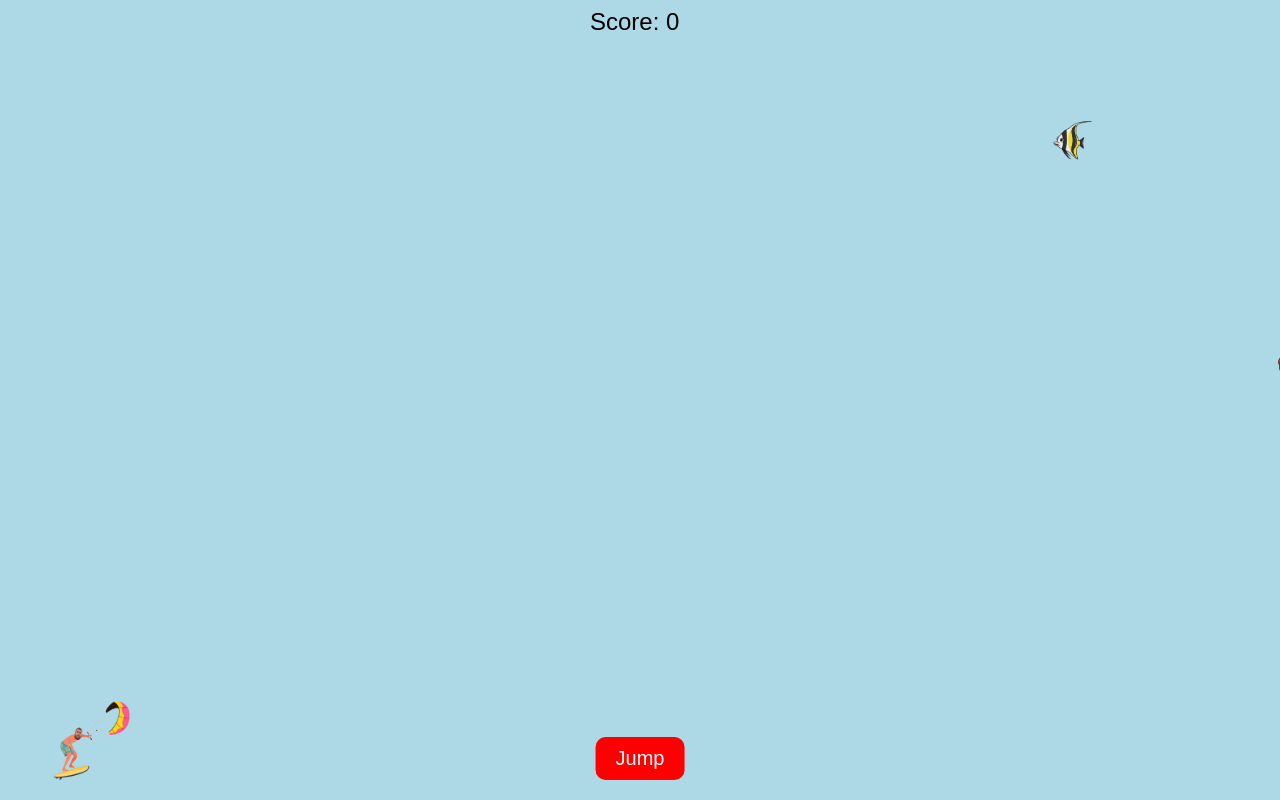
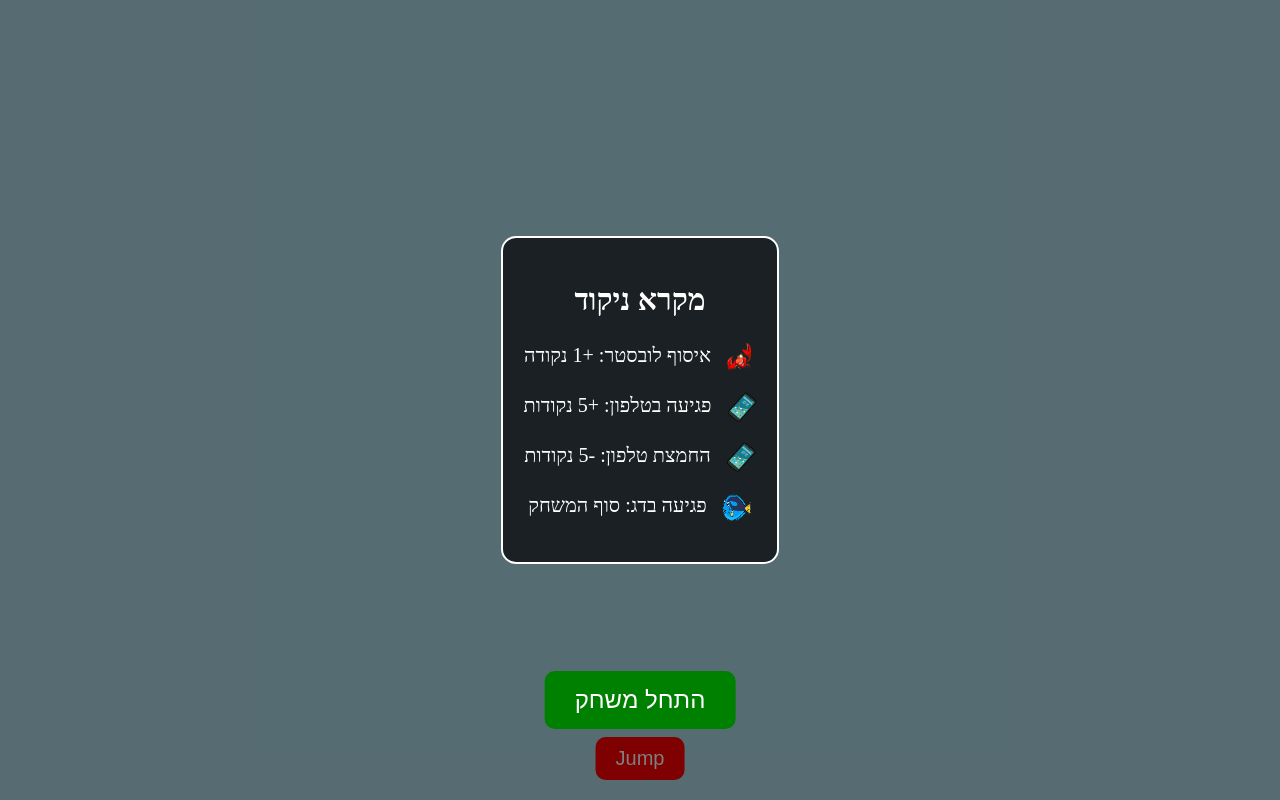
Before and after one commit to yanivz21/surfe, a plain HTML site: page index.html in a window 1280 px wide. Drawn offline with Linux system fonts and the light colour scheme.

Commit message:
Update index.html

```diff
--- a/index.html
+++ b/index.html
@@ -31,12 +31,87 @@
             cursor: pointer;
             border-radius: 10px;
         }
+        #startButton {
+            position: absolute;
+            top: calc(50% + 300px);
+            left: 50%;
+            transform: translate(-50%, -50%);
+            padding: 15px 30px;
+            background-color: green;
+            color: white;
+            font-size: 24px;
+            border: none;
+            cursor: pointer;
+            border-radius: 10px;
+            display: none;
+        }
+        .overlay {
+            position: absolute;
+            top: 0;
+            left: 0;
+            width: 100%;
+            height: 100%;
+            background: rgba(0, 0, 0, 0.5);
+            color: white;
+            display: flex;
+            justify-content: center;
+            align-items: center;
+            flex-direction: column;
+            font-size: 20px;
+            text-align: center;
+            display: none;
+        }
+        .score-guide {
+            border: 2px solid white;
+            padding: 20px;
+            border-radius: 15px;
+            background: rgba(0, 0, 0, 0.7);
+            position: relative;
+        }
+        .score-guide img {
+            width: 30px;
+            height: 30px;
+            vertical-align: middle;
+            margin-left: 10px;
+        }
+        #gameOverMessage {
+            position: absolute;
+            top: 20px;
+            left: 50%;
+            transform: translateX(-50%);
+            color: red;
+            font-size: 60px;
+            display: none;
+            animation: fadeIn 1s ease-in-out;
+        }
+
+        @keyframes fadeIn {
+            from {
+                opacity: 0;
+                transform: translateY(-20px);
+            }
+            to {
+                opacity: 1;
+                transform: translateY(0);
+            }
+        }
     </style>
 </head>
 <body>
 
 <canvas id="gameCanvas"></canvas>
 <button id="jumpButton">Jump</button>
+<div id="overlay" class="overlay">
+    <div class="score-guide">
+        <h2>מקרא ניקוד</h2>
+        <p>איסוף לובסטר: +1 נקודה <img src="lobster_image.png" alt="לובסטר" /></p>
+        <p>פגיעה בטלפון: +5 נקודות <img src="phone_image.png" alt="טלפון" /></p>
+        <p>החמצת טלפון: -5 נקודות <img src="phone_image.png" alt="טלפון" /></p>
+        <p>פגיעה בדג: סוף המשחק <img src="fish1.png" alt="דג" /></p>
+    </div>
+</div>
+<button id="startButton">התחל משחק</button>
+<div id="gameOverMessage">המשחק נגמר</div>
 
 <script>
     const canvas = document.getElementById("gameCanvas");
@@ -54,12 +129,13 @@
 
     let kate = {
         x: 50,
-        y: canvas.height - 140, // הגביה את גובה הגולש
+        y: canvas.height - 120,
         width: 80,
         height: 80,
         dy: 0,
-        gravity: 0.15, // כוח כבידה
-        isJumping: false,
+        gravity: 0.2,
+        jumpForce: 5,
+        isJumping: false
     };
 
     const fishImages = [
@@ -71,10 +147,11 @@
     lobsterImage.src = 'lobster_image.png';
     const lobsterSound = new Audio('lobster_sound.mp3');
     const fishCollisionSound = new Audio('fish_collision_sound.mp3');
+    const phoneHitSound = new Audio('phone_hit_sound.mp3');
+    const phoneMissSound = new Audio('phone_miss_sound.mp3');
+
     const phoneImage = new Image();
     phoneImage.src = 'phone_image.png';
-    const phoneHitSound = new Audio('phone_hit_sound.mp3');
-    const phoneMissSound = new Audio('phone_miss_sound.mp3');
 
     function getRandomFishImage() {
         const randomIndex = Math.floor(Math.random() * fishImages.length);
@@ -86,28 +163,48 @@
     let score = 0;
     let obstacles = [];
     let frameCount = 0;
-    const spawnRate = 150; // הגדלת הזמן בין הופעות דגים
+    const spawnRate = 100;
     let obstacleSpeed = 1.5;
+    let gameStarted = false;
 
     const jumpButton = document.getElementById("jumpButton");
-    jumpButton.addEventListener("mousedown", () => jump());
+    const startButton = document.getElementById("startButton");
+    const overlay = document.getElementById("overlay");
+    const gameOverMessage = document.getElementById("gameOverMessage");
+
+    startButton.addEventListener("click", () => {
+        startGame();
+    });
+
+    jumpButton.addEventListener("mousedown", () => {
+        if (gameStarted) {
+            jump();
+        }
+    });
+
+    window.addEventListener("keydown", (event) => {
+        if (event.code === "Space") {
+            jump();
+        }
+    });
 
     function jump() {
-        if (kate.isJumping) {
-            kate.dy += -2; // עלייה מתונה יותר
-        } else {
-            kate.dy = -5; // קפיצה ראשונה
+        if (gameStarted) {
+            kate.dy = -kate.jumpForce;
             kate.isJumping = true;
         }
     }
 
     function spawnObstacle() {
         const isLobster = Math.random() < 0.1;
-        const isPhone = Math.random() < 0.1 && !obstacles.some(obstacle => obstacle.isPhone); // לוודא רק טלפון אחד
+        const isPhone = Math.random() < 0.1 && !obstacles.some(obstacle => obstacle.isPhone);
+
+        const phoneY = isPhone ? Math.random() * (canvas.height - 60) : -100;
+        const fishY = Math.random() * (canvas.height - 60);
 
         const obstacle = {
             x: canvas.width,
-            y: Math.random() * (canvas.height - 100 - kate.height), // הימנע מהופעה מתחת לגובה הגולש והלחצן
+            y: isPhone ? phoneY : fishY,
             width: 40,
             height: 40,
             dx: obstacleSpeed,
@@ -122,56 +219,56 @@
         kate.dy += kate.gravity;
         kate.y += kate.dy;
 
-        if (kate.y + kate.height > canvas.height - 20) { // גבול תחתון
-            kate.y = canvas.height - 20 - kate.height; // הגביה את הגבול התחתון
-            kate.dy = 0;
+        if (kate.y > canvas.height - kate.height) {
+            kate.y = canvas.height - kate.height;
             kate.isJumping = false;
+        }
+
+        if (kate.y < 0) {
+            kate.y = 0;
         }
     }
 
     function updateObstacles() {
-        obstacles = obstacles.filter(obstacle => obstacle.x + obstacle.width > 0);
         obstacles.forEach(obstacle => {
             obstacle.x -= obstacle.dx;
+        });
+        obstacles = obstacles.filter(obstacle => obstacle.x + obstacle.width > 0);
+    }
 
-            if (obstacle.isPhone && obstacle.x + obstacle.width < kate.x && !obstacle.passed) {
+    function checkCollision() {
+        obstacles.forEach(obstacle => {
+            if (
+                kate.x < obstacle.x + obstacle.width &&
+                kate.x + kate.width > obstacle.x &&
+                kate.y < obstacle.y + obstacle.height &&
+                kate.y + kate.height > obstacle.y
+            ) {
+                if (obstacle.isPhone) {
+                    score += 5;
+                    phoneHitSound.play();
+                    obstacles = obstacles.filter(o => o !== obstacle);
+                } else if (obstacle.isLobster) {
+                    score += 1;
+                    lobsterSound.play();
+                    obstacles = obstacles.filter(o => o !== obstacle);
+                } else {
+                    gameOver();
+                    fishCollisionSound.play();
+                }
+            } else if (obstacle.x < 0 && obstacle.isPhone) {
+                score -= 5;
                 phoneMissSound.play();
-                obstacle.passed = true;
+                obstacles = obstacles.filter(o => o !== obstacle);
             }
         });
     }
 
-    function checkCollision() {
-        obstacles.forEach(obstacle => {
-            const collisionDetected =
-                kate.x < obstacle.x + obstacle.width &&
-                kate.x + kate.width > obstacle.x &&
-                kate.y < obstacle.y + obstacle.height &&
-                kate.y + kate.height > obstacle.y;
-
-            if (collisionDetected) {
-                if (obstacle.isLobster) {
-                    score++;
-                    lobsterSound.play();
-                    obstacles = obstacles.filter(o => o !== obstacle);
-                } else if (obstacle.isPhone) {
-                    phoneHitSound.play();
-                    obstacles = obstacles.filter(o => o !== obstacle);
-                } else {
-                    fishCollisionSound.play();
-                    alert("Game Over! Refresh to play again.");
-                    resetGame();
-                }
-            }
-        });
-    }
-
-    function resetGame() {
-        obstacles = [];
-        kate.y = canvas.height - kate.height;
-        kate.dy = 0;
-        frameCount = 0;
-        score = 0;
+    function gameOver() {
+        gameStarted = false;
+        overlay.style.display = 'flex';
+        startButton.style.display = 'block';
+        gameOverMessage.style.display = 'block';
     }
 
     function draw() {
@@ -188,27 +285,35 @@
     }
 
     function gameLoop() {
-        frameCount++;
-        if (frameCount % spawnRate === 0) spawnObstacle();
-
+        if (!gameStarted) return;
         updateKate();
         updateObstacles();
         checkCollision();
         draw();
-
+        frameCount++;
+        if (frameCount % spawnRate === 0) {
+            spawnObstacle();
+        }
         requestAnimationFrame(gameLoop);
     }
 
-    function preventPortraitMode() {
-        if (window.innerHeight > window.innerWidth) {
-            alert("Please rotate your device to landscape mode to play.");
-        }
+    function startGame() {
+        score = 0;
+        obstacles = [];
+        frameCount = 0;
+        kate.y = canvas.height - 120;
+        kate.dy = 0;
+        gameStarted = true;
+        overlay.style.display = 'none';
+        startButton.style.display = 'none';
+        gameOverMessage.style.display = 'none';
+        gameLoop();
     }
-    window.addEventListener('resize', preventPortraitMode);
-    preventPortraitMode();
 
-    gameLoop();
+    // הצגת המקרא בתחילת המשחק
+    overlay.style.display = 'flex';
+    startButton.style.display = 'block';
+
 </script>
-
 </body>
 </html>
```
